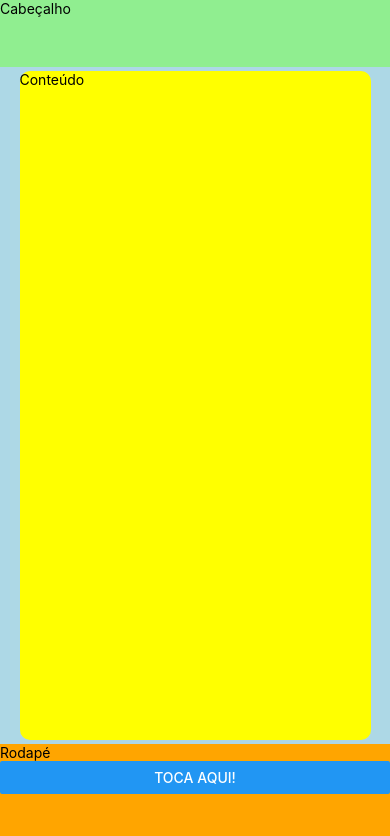
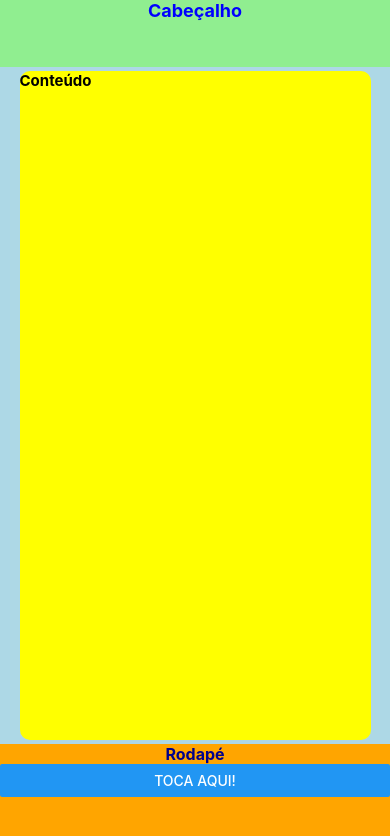
Before and after one commit to ZimboSebastiao/ola-react-native, a React Native app: screen / in a window 390 px wide. Shown: the top 836 px of the page. Built offline with nearby package versions, Linux system fonts and the light colour scheme.

Commit message:
update with native base

```diff
--- a/App.js
+++ b/App.js
@@ -18,15 +18,15 @@ export default function App() {
       <StatusBar barStyle="dark-content" />
       <SafeAreaView style={estilos.container}>
         <View style={estilos.cabecalho}>
-          <Text>Cabeçalho</Text>
+          <Text style={estilos.textHeader}>Cabeçalho</Text>
         </View>
 
         <View style={estilos.conteudo}>
-          <Text>Conteúdo</Text>
+          <Text style={estilos.textMain}>Conteúdo</Text>
         </View>
 
         <View style={estilos.rodape}>
-          <Text>Rodapé</Text>
+          <Text style={estilos.textFooter}>Rodapé</Text>
           <Button title="Toca aqui!" onPress={vai} />
         </View>
       </SafeAreaView>
@@ -59,4 +59,21 @@ const estilos = StyleSheet.create({
     backgroundColor: "orange",
     flex: 0.6,
   },
+  textHeader: {
+    color: "blue",
+    fontWeight: "bold",
+    fontSize: 18,
+    textAlign: "center",
+  },
+  textMain: {
+    fontWeight: "bold",
+    fontSize: 15,
+    textAlign: "auto",
+  },
+  textFooter: {
+    color: "darkblue",
+    fontWeight: "bold",
+    fontSize: 16,
+    textAlign: "center",
+  },
 });
--- a/package.json
+++ b/package.json
@@ -11,6 +11,7 @@
   "dependencies": {
     "expo": "~50.0.6",
     "expo-status-bar": "~1.11.1",
+    "native-base": "^3.4.28",
     "react": "18.2.0",
     "react-native": "0.73.2"
   },
```
Also changed, not shown: 1 other file (tests, documents, lock files or other folders).
